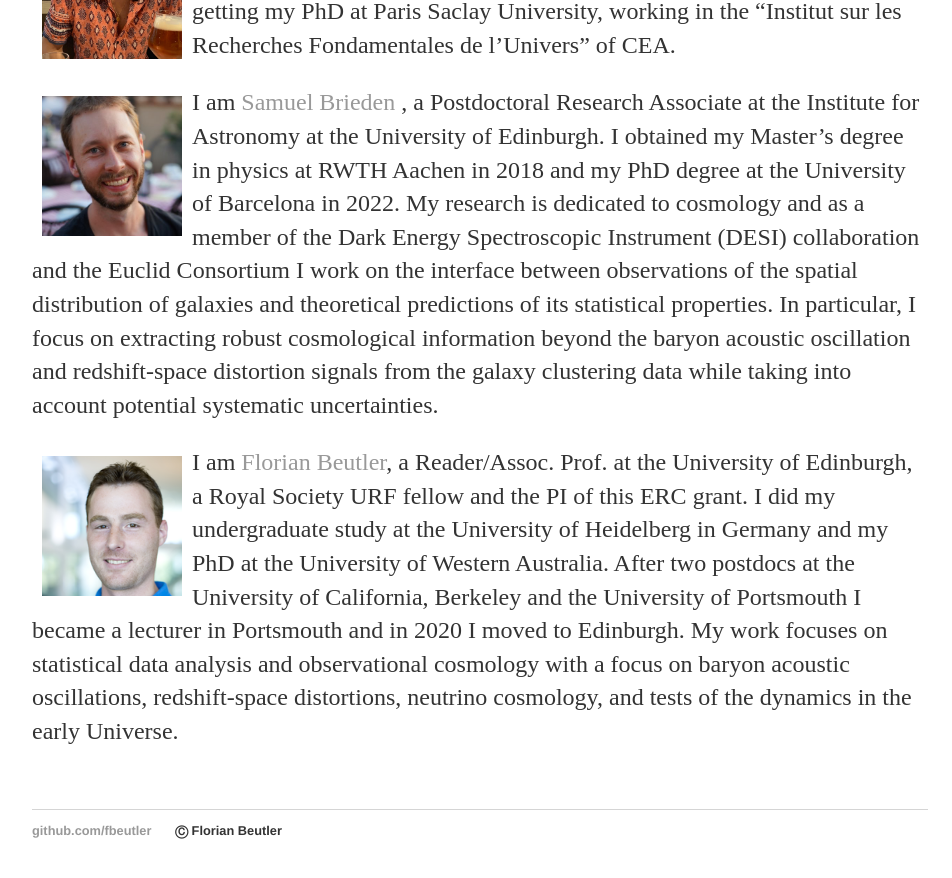
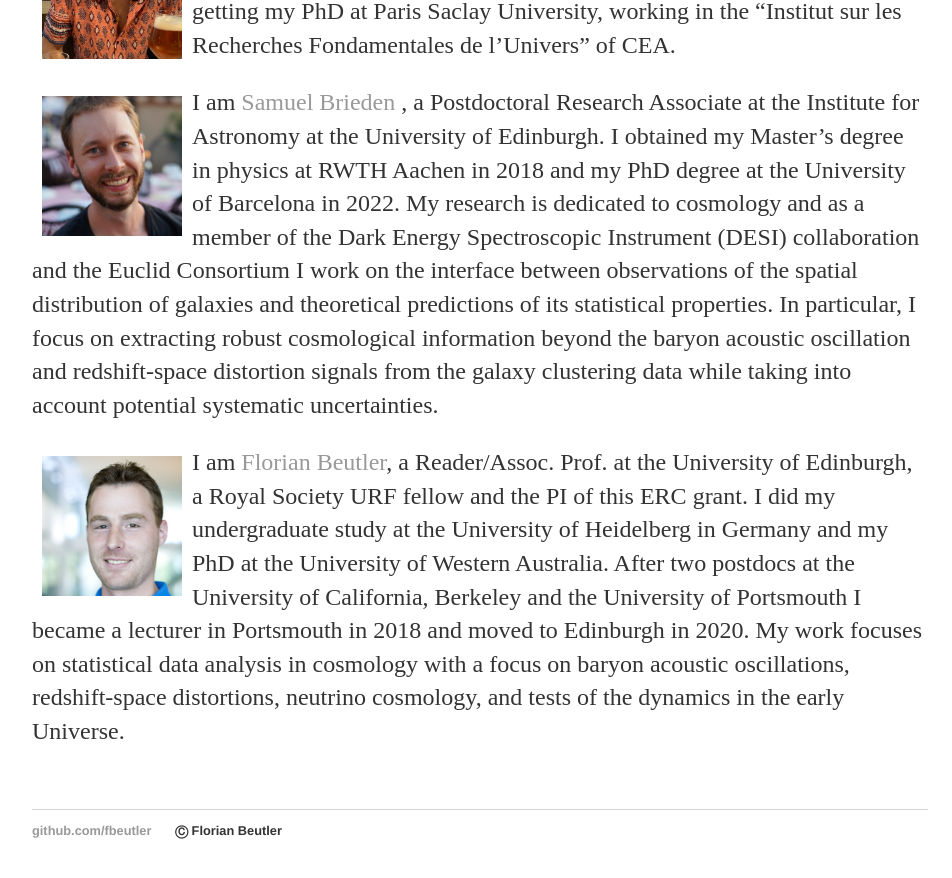
Before and after one commit to fbeutler/fbeutler.github.io, a Jekyll site: the page built from ERC/ERC.html, in a window 1280 px wide and 900 px high, scrolled down 2361 px. Shown: the top 878 px of the window, without its empty margins (160-1112 px from the left). Built offline with Jekyll 4.4.1, drawn with Linux system fonts in a browser that asks for light colours.

Commit message:
Update ERC.html

```diff
--- a/ERC/ERC.html
+++ b/ERC/ERC.html
@@ -87,8 +87,9 @@ title: My ERC project
       I am <a href='https://www.ph.ed.ac.uk/people/florian-beutler'>Florian Beutler</a>, a Reader/Assoc. Prof. at the University of Edinburgh, a Royal
       Society URF fellow
       and the PI of this ERC grant. I did my undergraduate study at the University of Heidelberg in Germany and my PhD at the University of Western Australia. After
-      two postdocs at the University of California, Berkeley and the University of Portsmouth I became a lecturer in Portsmouth and in 2020 I moved to Edinburgh. My work focuses on statistical data
-      analysis and observational cosmology with a focus on baryon acoustic oscillations, redshift-space distortions, neutrino cosmology, and tests of the
+      two postdocs at the University of California, Berkeley and the University of Portsmouth I became a lecturer in Portsmouth in 2018 and moved to Edinburgh
+      in 2020. My work focuses on statistical data
+      analysis in cosmology with a focus on baryon acoustic oscillations, redshift-space distortions, neutrino cosmology, and tests of the
       dynamics in the early Universe.
       </p>
   </div>
```
